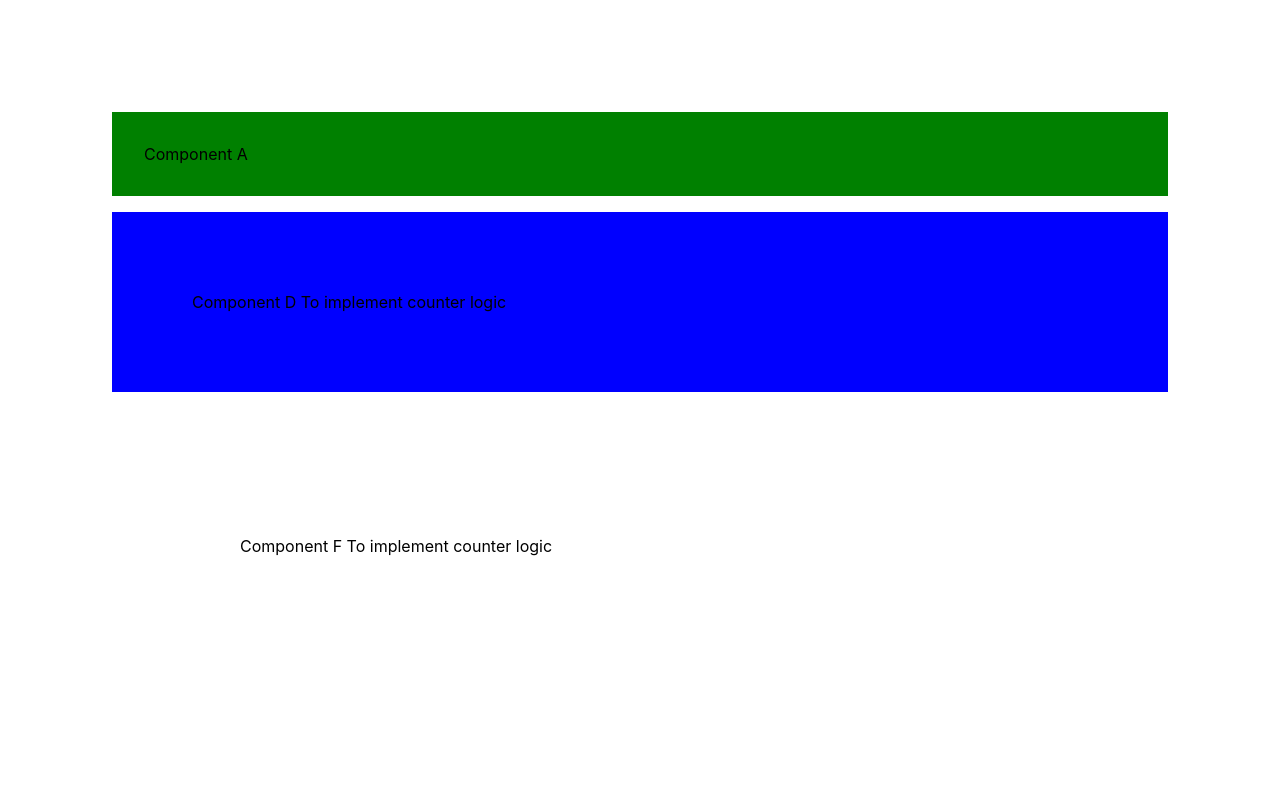
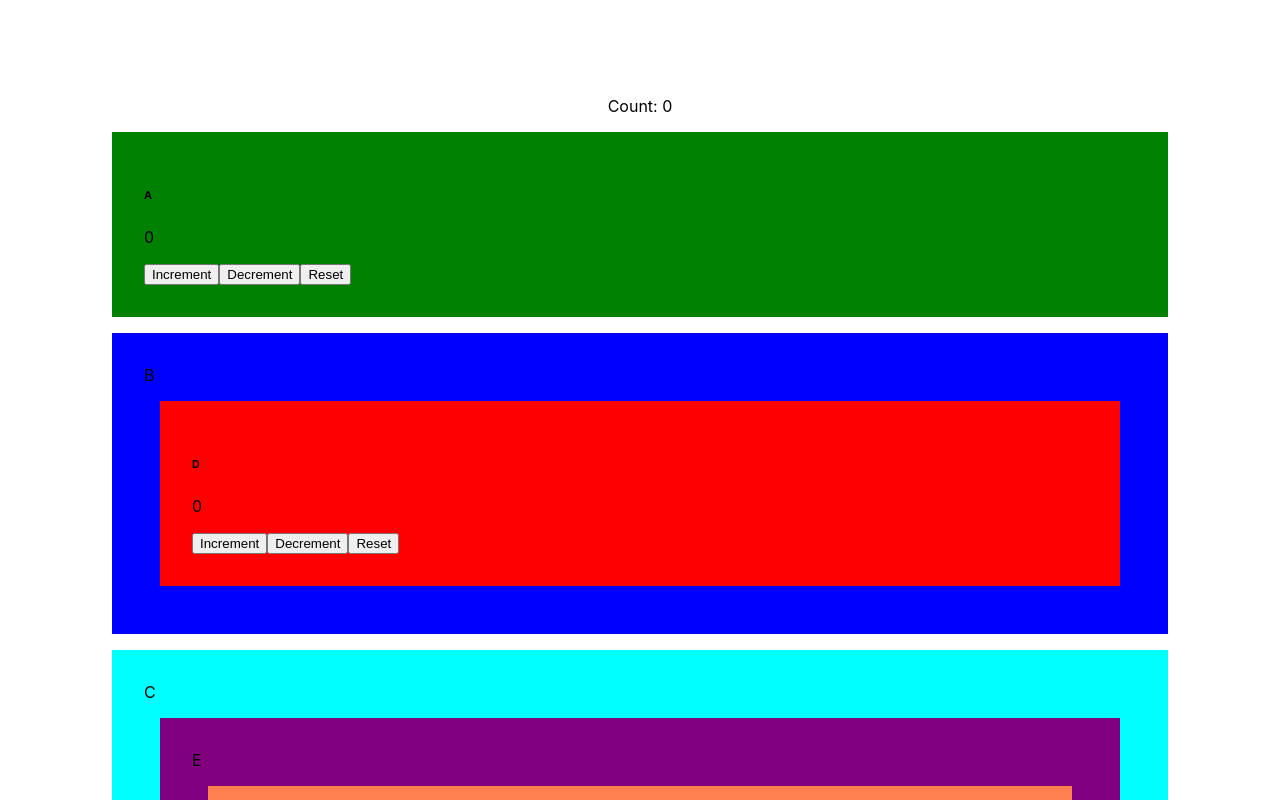
Before and after one commit to ramzizelfani/react-hooks, a React (Create React App) app: page / in a window 1280 px wide. Shown: the top 800 px of the page. Built offline with nearby package versions, Linux system fonts and the light colour scheme.

Commit message:
useReducer with useContext hooks example - part 2

```diff
--- a/src/App.js
+++ b/src/App.js
@@ -1,14 +1,40 @@
+import React, {createContext, useReducer} from 'react'
 import './App.css';
 import ComponentA from './components/ComponentA';
 import ComponentB from './components/ComponentB';
 import ComponentC from './components/ComponentC';
+
+export const CountContext = createContext()
+
+const initialState = 0
+const reducer = (state, action) => {
+  switch (action) {
+    case 'increment':
+      return state + 1
+    case 'decrement':
+      return state -1;
+    case 'reset':
+      return initialState
+
+    default:
+      return state;
+  }
+}
 function App() {
+  const [count, dispatch] = useReducer(reducer, initialState)
   return (
+    <CountContext.Provider value={
+      {countState: count,
+      countDispatch: dispatch}
+      }
+      >
     <div className='App'>
+      Count: {count}
       <ComponentA />
       <ComponentB />
       <ComponentC />
     </div>
+    </CountContext.Provider>
   );
 }
 
--- a/src/components/ComponentA.js
+++ b/src/components/ComponentA.js
@@ -1,5 +1,13 @@
-import React from 'react';
+import React, {useContext} from 'react';
+import {CountContext} from '../App'
 
 export default function ComponentA() {
-  return <div style={{ backgroundColor: 'green' }}>Component A</div>;
+  const countContext = useContext(CountContext)
+  return <div style={{ backgroundColor: 'green' }}>
+    <h6>A</h6>
+    <p>{countContext.countState}</p>
+    <button onClick={() => countContext.countDispatch('increment')}>Increment</button>
+    <button onClick={() => countContext.countDispatch('decrement')}>Decrement</button>
+    <button onClick={() => countContext.countDispatch('reset')}>Reset</button>
+    </div>;
 }
--- a/src/components/ComponentB.js
+++ b/src/components/ComponentB.js
@@ -4,6 +4,7 @@ import ComponentD from './ComponentD';
 export default function ComponentB() {
   return (
     <div style={{ backgroundColor: 'blue' }}>
+      B
       <ComponentD />
     </div>
   );
--- a/src/components/ComponentC.js
+++ b/src/components/ComponentC.js
@@ -3,7 +3,8 @@ import ComponentE from './ComponentE';
 
 export default function ComponentC() {
   return (
-    <div>
+    <div style={{backgroundColor: 'cyan'}}>
+      C
       <ComponentE />
     </div>
   );
--- a/src/components/ComponentD.js
+++ b/src/components/ComponentD.js
@@ -1,5 +1,13 @@
-import React from 'react';
+import React, {useContext} from 'react';
+import {CountContext} from '../App'
+export default function ComponentD() {
+  const countContext = useContext(CountContext)
+  return <div style = {{backgroundColor:'red'}}>
+    <h6>D</h6>
+    <p>{countContext.countState}</p>
 
-export default function ComponentD() {
-  return <div>Component D To implement counter logic</div>;
+    <button onClick={()=>countContext.countDispatch('increment')}>Increment</button>
+    <button onClick={()=>countContext.countDispatch('decrement')}>Decrement</button>
+    <button onClick={()=>countContext.countDispatch('reset')}>Reset</button>
+    </div>;
 }
--- a/src/components/ComponentE.js
+++ b/src/components/ComponentE.js
@@ -2,7 +2,8 @@ import React from 'react';
 import ComponentF from './ComponentF';
 export default function ComponentE() {
   return (
-    <div>
+    <div style={{backgroundColor:"purple"}}>
+      E
       <ComponentF />
     </div>
   );
--- a/src/components/ComponentF.js
+++ b/src/components/ComponentF.js
@@ -1,5 +1,13 @@
-import React from 'react';
+import React, {useContext} from 'react';
+import {CountContext} from '../App'
+export default function ComponentF() {
+  const countContext = useContext(CountContext)
+  return <div style={{backgroundColor:'coral'}}>
+    <h6>F</h6>
+    <p>{countContext.countState}</p>
+    <button onClick={() => countContext.countDispatch('increment')}>Increment</button>
+    <button onClick={() => countContext.countDispatch('decrement')}>Decrement</button>
+    <button onClick={() => countContext.countDispatch('reset')}>Reset</button>
 
-export default function ComponentF() {
-  return <div>Component F To implement counter logic</div>;
+    </div>;
 }
```
Also changed, not shown: 1 other file (tests, documents, lock files or other folders).
